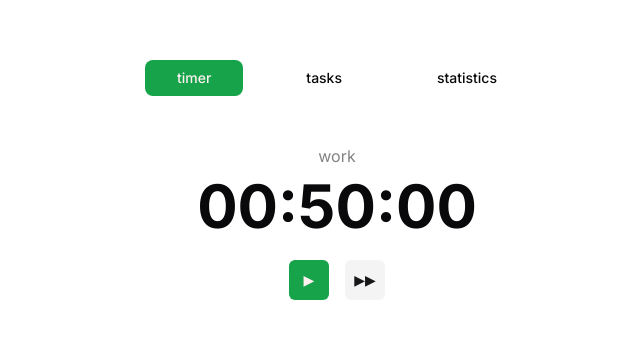
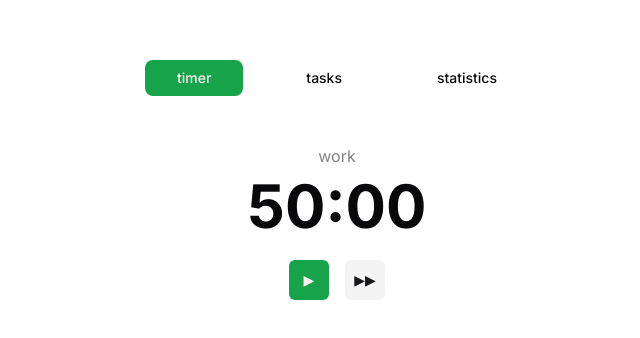
Before and after one commit to sinskiy/strou, a Next.js app: page / in a window 1280 px wide. Shown: the part 196-534 px from the top of the page, without its empty margins (303-943 px from the left). Built offline with nearby package versions, Linux system fonts and the light colour scheme.

Commit message:
don't show hours if time is less than 60 minutes

```diff
--- a/components/timestamp.tsx
+++ b/components/timestamp.tsx
@@ -8,9 +8,13 @@ interface TimestampProps {
 export default function Timestamp({ timeObject }: TimestampProps) {
   return (
     <p className="font-bold text-6xl mt-2 mb-6">
-      {Object.entries(timeObject).map(([label, value], i) => (
-        <FormattedTimeUnit key={label} timeUnit={value} separator={i !== 2} />
-      ))}
+      {Object.entries(timeObject).map(([label, value], i) => {
+        return label === "hours" && value < 1 ? (
+          ""
+        ) : (
+          <FormattedTimeUnit key={label} timeUnit={value} separator={i !== 2} />
+        );
+      })}
     </p>
   );
 }
```
